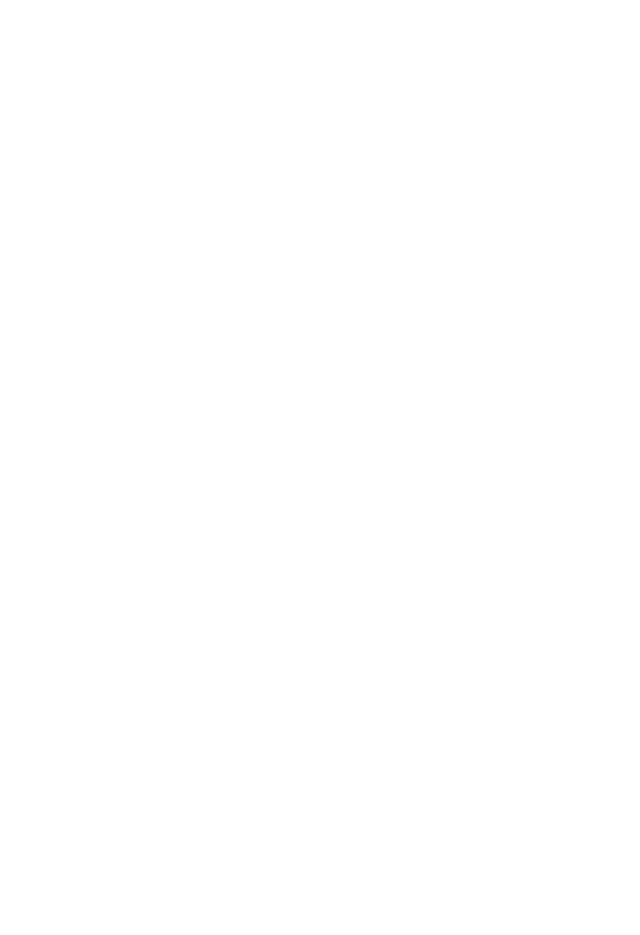
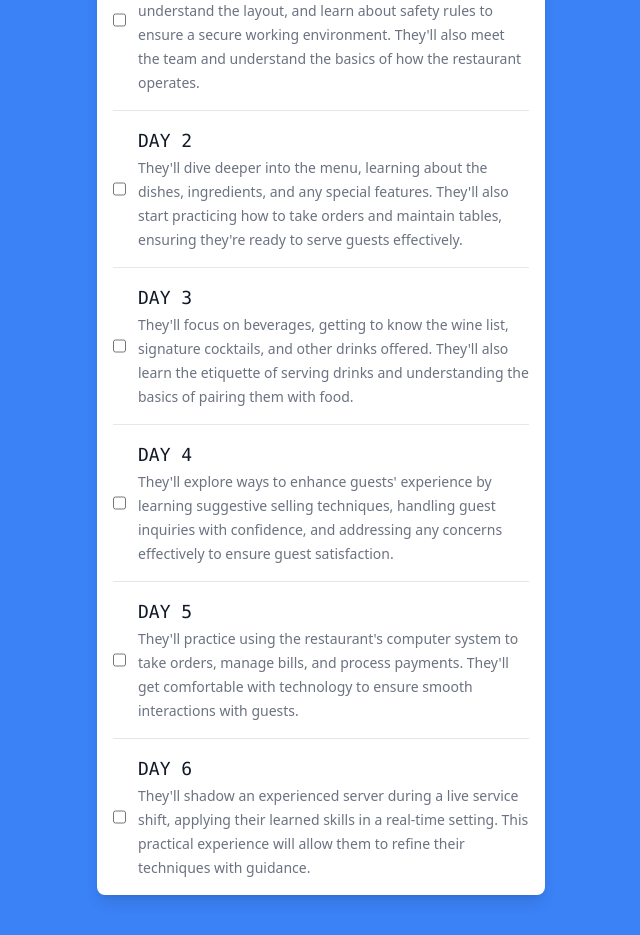
Before and after one commit to miguelf1671/RestaurantTrainerAPP, a React (Vite) app in the folder frontend/: page /training-schedule in a window 1280 px wide. Shown: the part 320-1255 px from the top of the page, without its empty margins (319-959 px from the left). Before the commit the page ends 800 px from the top, so only its background shows below. Built offline with nearby package versions, Linux system fonts and the light colour scheme.

Commit message:
added to do list

```diff
--- a/frontend/src/pages/TrainingSchedulePage.jsx
+++ b/frontend/src/pages/TrainingSchedulePage.jsx
@@ -3,7 +3,135 @@
 function TrainingSchedulePage() {
   return (
     <>
-      <div></div>
+      <div className="bg-blue-500 min-h-screen pt-10 pb-10   justify-start items-center">
+        <div className="max-w-md mx-auto bg-white shadow-lg rounded-lg overflow-hidden mt-16">
+          <div className="px-4 py-2">
+            <h1 className="text-gray-800 font-mono text-2xl uppercase flex justify-center">
+              Training schedule
+            </h1>
+          </div>
+          <form className="w-full max-w-sm mx-auto px-4 py-2">
+            <div className="flex items-center border-b-2 border-sky-400 py-2"></div>
+          </form>
+          <ul className="divide-y divide-gray-200 px-4">
+            <li className="py-4">
+              <div className="flex items-center">
+                <input
+                  id="todo1"
+                  name="todo1"
+                  type="checkbox"
+                  className="h-4 w-4 text-teal-600 focus:ring-teal-500 border-gray-300 rounded"
+                />
+                <label for="todo1" className="ml-3 block text-gray-900">
+                  <span className="text-lg font-mono">DAY 1</span> <br />
+                  <span className="text-sm font-light text-gray-500">
+                    They'll get familiar with the restaurant, take a tour to
+                    understand the layout, and learn about safety rules to
+                    ensure a secure working environment. They'll also meet the
+                    team and understand the basics of how the restaurant
+                    operates.
+                  </span>
+                </label>
+              </div>
+            </li>
+            <li className="py-4">
+              <div className="flex items-center">
+                <input
+                  id="todo2"
+                  name="todo2"
+                  type="checkbox"
+                  className="h-4 w-4 text-teal-600 focus:ring-teal-500 border-gray-300 rounded"
+                />
+                <label for="todo2" className="ml-3 block text-gray-900">
+                  <span className="text-lg font-mono">DAY 2</span> <br />
+                  <span className="text-sm font-light text-gray-500">
+                    They'll dive deeper into the menu, learning about the
+                    dishes, ingredients, and any special features. They'll also
+                    start practicing how to take orders and maintain tables,
+                    ensuring they're ready to serve guests effectively.
+                  </span>
+                </label>
+              </div>
+            </li>
+            <li className="py-4">
+              <div className="flex items-center">
+                <input
+                  id="todo3"
+                  name="todo3"
+                  type="checkbox"
+                  className="h-4 w-4 text-teal-600 focus:ring-teal-500 border-gray-300 rounded"
+                />
+                <label for="todo3" className="ml-3 block text-gray-900">
+                  <span className="text-lg font-mono">DAY 3</span> <br />
+                  <span className="text-sm font-light text-gray-500">
+                    They'll focus on beverages, getting to know the wine list,
+                    signature cocktails, and other drinks offered. They'll also
+                    learn the etiquette of serving drinks and understanding the
+                    basics of pairing them with food.
+                  </span>
+                </label>
+              </div>
+            </li>
+            <li className="py-4">
+              <div className="flex items-center">
+                <input
+                  id="todo3"
+                  name="todo3"
+                  type="checkbox"
+                  className="h-4 w-4 text-teal-600 focus:ring-teal-500 border-gray-300 rounded"
+                />
+                <label for="todo3" className="ml-3 block text-gray-900">
+                  <span className="text-lg font-mono">DAY 4</span> <br />
+                  <span className="text-sm font-light text-gray-500">
+                    They'll explore ways to enhance guests' experience by
+                    learning suggestive selling techniques, handling guest
+                    inquiries with confidence, and addressing any concerns
+                    effectively to ensure guest satisfaction.
+                  </span>
+                </label>
+              </div>
+            </li>
+            <li className="py-4">
+              <div className="flex items-center">
+                <input
+                  id="todo3"
+                  name="todo3"
+                  type="checkbox"
+                  className="h-4 w-4 text-teal-600 focus:ring-teal-500 border-gray-300 rounded"
+                />
+                <label for="todo3" className="ml-3 block text-gray-900">
+                  <span className="text-lg font-mono">DAY 5</span> <br />
+                  <span className="text-sm font-light text-gray-500">
+                    They'll practice using the restaurant's computer system to
+                    take orders, manage bills, and process payments. They'll get
+                    comfortable with technology to ensure smooth interactions
+                    with guests.
+                  </span>
+                </label>
+              </div>
+            </li>
+            <li className="py-4">
+              <div className="flex items-center">
+                <input
+                  id="todo3"
+                  name="todo3"
+                  type="checkbox"
+                  className="h-4 w-4 text-teal-600 focus:ring-teal-500 border-gray-300 rounded"
+                />
+                <label for="todo3" className="ml-3 block text-gray-900">
+                  <span className="text-lg font-mono">DAY 6</span> <br />
+                  <span className="text-sm font-light text-gray-500">
+                    They'll shadow an experienced server during a live service
+                    shift, applying their learned skills in a real-time setting.
+                    This practical experience will allow them to refine their
+                    techniques with guidance.
+                  </span>
+                </label>
+              </div>
+            </li>
+          </ul>
+        </div>
+      </div>
     </>
   );
 }
```
